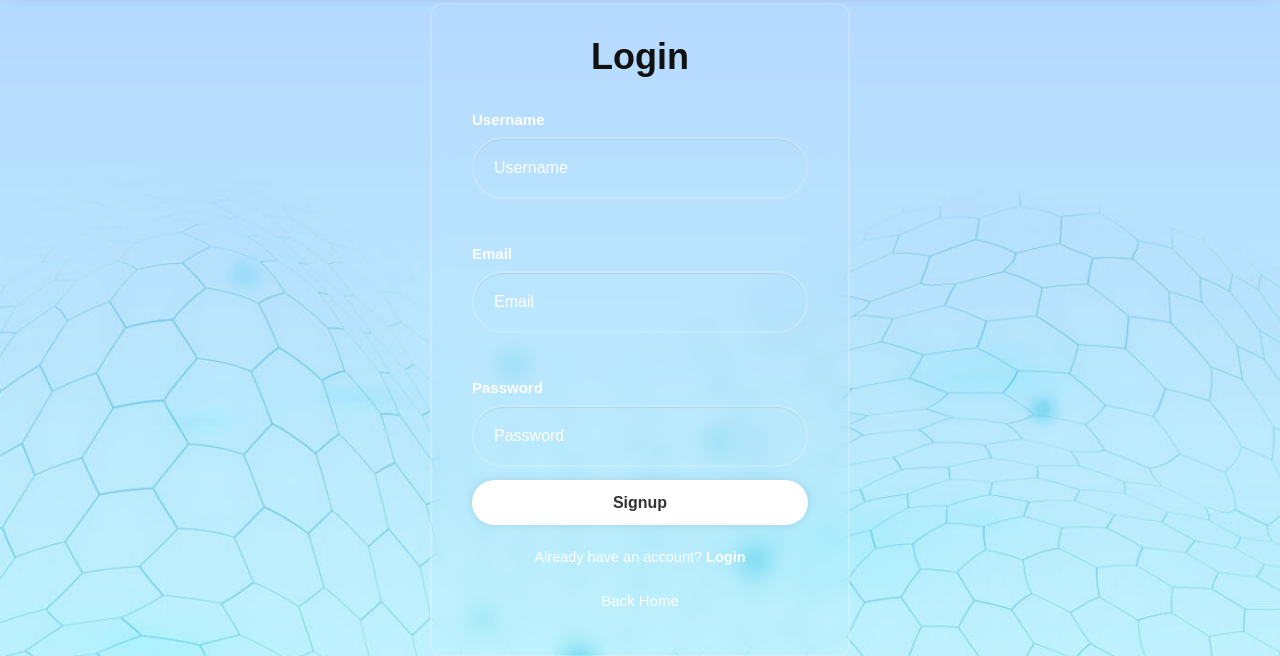
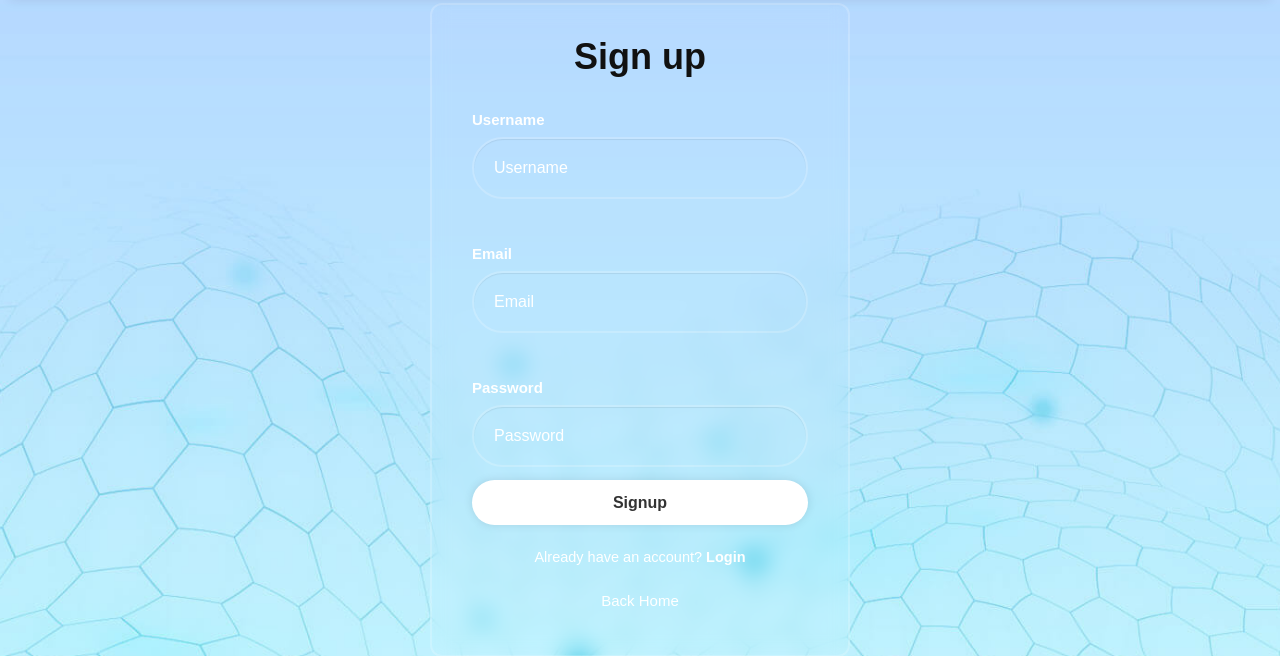
Before and after one commit to Lone-lancer/Baymax, a Flask app: page /signup in a window 1280 px wide. Shown: the part 70-726 px from the top of the page. Run offline with Flask 3, Linux system fonts and the light colour scheme; some libraries are stand-ins or nearby versions.

Commit message:
updated sign up

```diff
--- a/templates/signup.html
+++ b/templates/signup.html
@@ -55,7 +55,7 @@ BAYMAX | Login
 {% block content %}
 <div class="wrapper">
     <form class="form-signin" method="POST" action="/signup">
-        <h1>Login</h1>
+        <h1>Sign up</h1>
         {{ form.hidden_tag() }}
         <div class="input-box">
             {{ wtf.form_field(form.username, placeholder="Username") }}
@@ -71,7 +71,7 @@ BAYMAX | Login
         <br>
         <button class="btn" type="submit">Signup</button>
         <div class="register-link">
-            <p>Already have an account? <a href="/signup">Login</a></p>
+            <p>Already have an account? <a href="/login">Login</a></p>
         </div>
         <p class="back-home"><a href="/">Back Home</a></p>
     </form>
```
